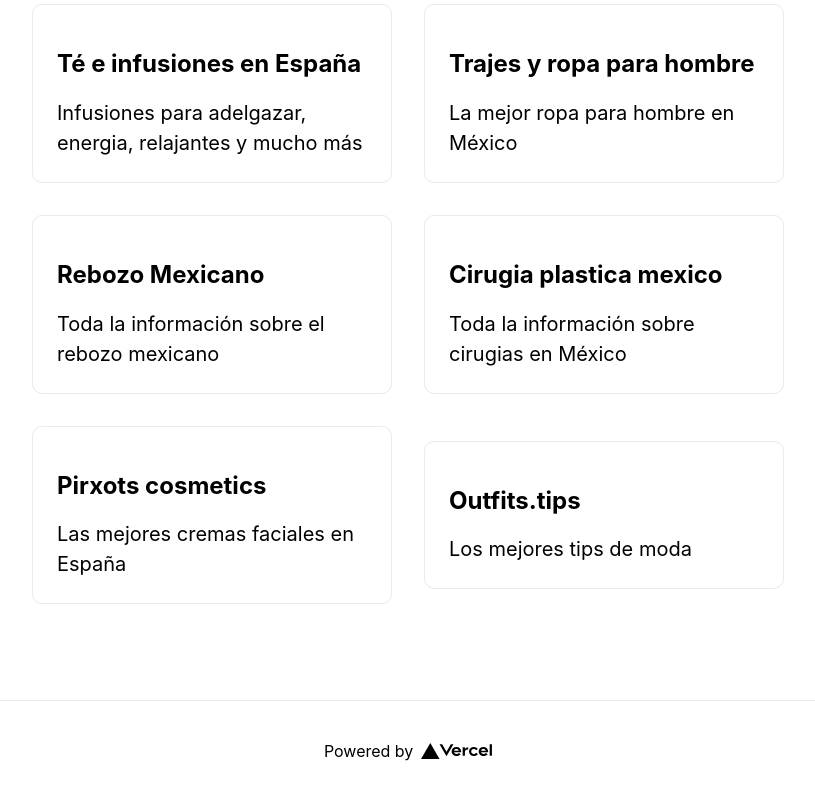
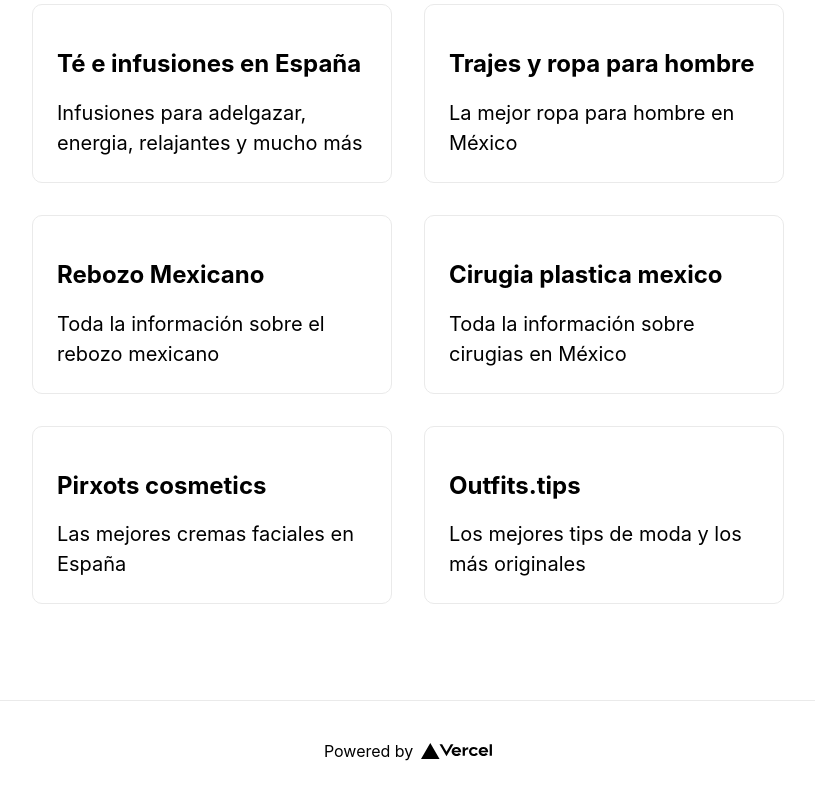
Before and after one commit to ppietro21/nextjs, a Next.js app: page / in a window 1280 px wide. Shown: the part 1152-1952 px from the top of the page, without its empty margins (232-1047 px from the left). Built offline with nearby package versions, Linux system fonts and the light colour scheme.

Commit message:
Update index.js

```diff
--- a/pages/index.js
+++ b/pages/index.js
@@ -71,7 +71,7 @@ Si quieres conocer las distintas opciones que hay en la moda de trajes para homb
           </a>
           <a href="http://outfits.tips" className={styles.card}>
             <h2>Outfits.tips</h2>
-            <p>Los mejores tips de moda</p>
+            <p>Los mejores tips de moda y los más originales</p>
           </a>
 
         </div>
```
